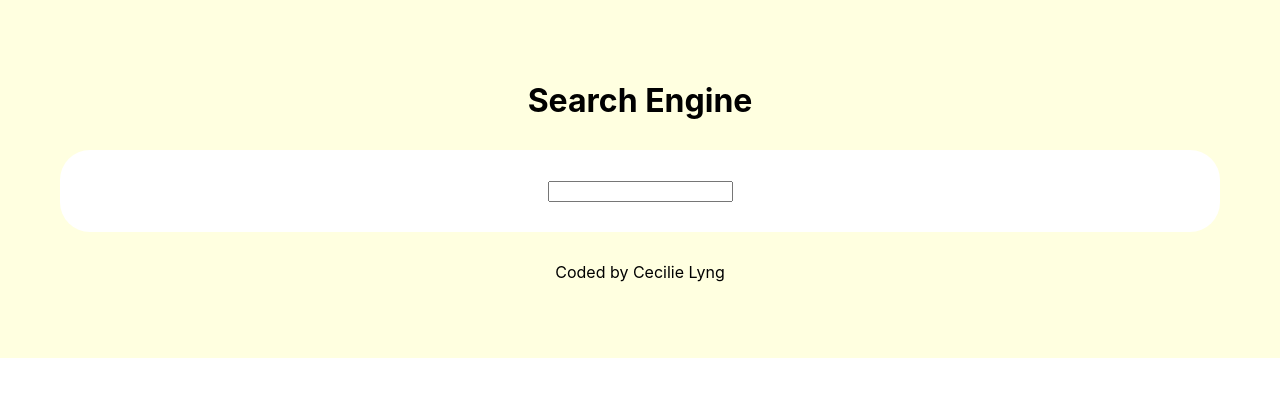
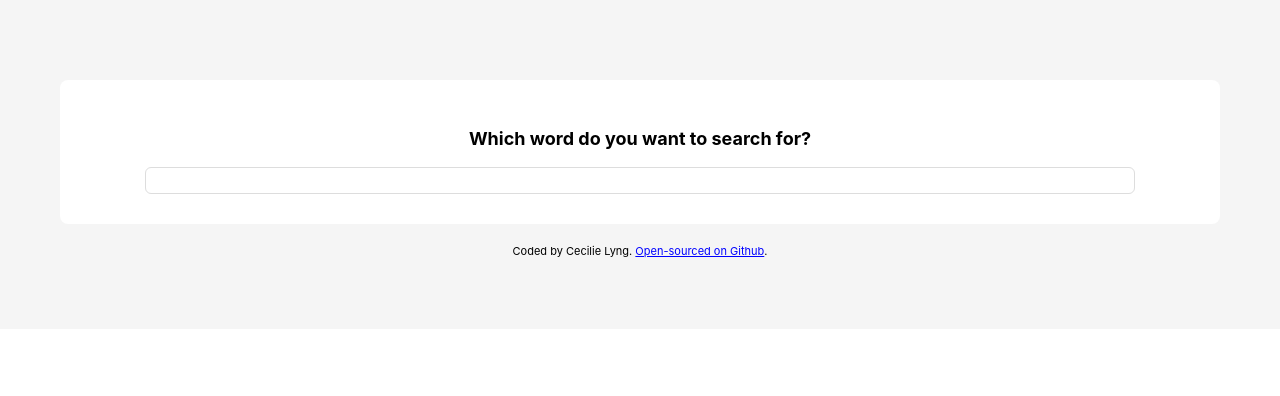
Before and after one commit to ceciliedreyer/react-dictionary, a React (Create React App) app: page / in a window 1280 px wide. Shown: the top 396 px of the page. Built offline with nearby package versions, Linux system fonts and the light colour scheme.

Commit message:
Added css styling to search form and results

```diff
--- a/src/App.css
+++ b/src/App.css
@@ -1,5 +1,5 @@
 .App {
-  background: lightyellow;
+  background: whitesmoke;
   padding: 60px;
 }
 
@@ -7,13 +7,11 @@ header {
   text-align: center;
 }
 
-main {
-  margin: 30px 0;
-  padding: 30px;
-  background: white;
-  border-radius: 30px;
+footer {
+  text-align: center;
+  font-size: 11px;
 }
 
-footer {
-  text-align: center;
+a {
+  color: blue;
 }
--- a/src/App.js
+++ b/src/App.js
@@ -5,14 +5,17 @@ function App() {
   return (
     <div className="App">
       <div className="container">
-        <header>
-          <h1>Search Engine</h1>
-        </header>
         <main>
           <Dictionary />
         </main>
         <footer className="text-center">
-          <p>Coded by Cecilie Lyng</p>
+          <p>
+            Coded by Cecilie Lyng.{" "}
+            <a href="https://github.com/ceciliedreyer/react-dictionary">
+              Open-sourced on Github
+            </a>
+            .
+          </p>
         </footer>
       </div>
     </div>
--- a/src/Dictionary.css
+++ b/src/Dictionary.css
@@ -1,3 +1,23 @@
-form {
+.Dictionary h1 {
   text-align: center;
+  font-size: 18px;
+  line-height: 1.5;
 }
+.Dictionary form {
+  text-align: center;
+  max-width: 100%;
+}
+
+.Dictionary form input {
+  width: 90%;
+  border: 1px solid #ddd;
+  padding: 5px 10px;
+  border-radius: 6px;
+}
+
+.Dictionary section {
+  margin: 20px 0;
+  padding: 30px;
+  background: white;
+  border-radius: 8px;
+}
--- a/src/Dictionary.js
+++ b/src/Dictionary.js
@@ -28,9 +28,12 @@ export default function Dictionary() {
 
   return (
     <div className="Dictionary">
-      <form onSubmit={search}>
-        <input type="search" onChange={updateWord} />
-      </form>
+      <section>
+        <h1>Which word do you want to search for?</h1>
+        <form onSubmit={search}>
+          <input type="search" onChange={updateWord} />
+        </form>
+      </section>
       <Results data={results} />
     </div>
   );
--- /dev/null
+++ b/src/Results.css
@@ -0,0 +1,34 @@
+.Results section {
+  margin: 20px 0;
+  padding: 20px;
+  background: white;
+  border-radius: 8px;
+}
+
+.Results h2 {
+  font-size: 38px;
+  line-height: 1.5;
+  margin: 0;
+}
+
+.Results h4 {
+  font-size: 18px;
+  line-height: 1.5;
+  margin: 10px 0;
+}
+
+.Results p {
+  margin: 0;
+}
+
+.Results ul {
+  margin: 0;
+  padding: 0;
+}
+.Results li {
+  display: inline-block;
+  margin: 20px 10px 10px 0px;
+  padding: 0;
+  font-style: italic;
+  opacity: 0.6;
+}
--- a/src/Results.js
+++ b/src/Results.js
@@ -1,5 +1,7 @@
 import React from "react";
 import Meaning from "./Meaning";
+
+import "./Results.css";
 
 export default function Results(props) {
   console.log(props.data);
@@ -7,12 +9,16 @@ export default function Results(props) {
   if (props.data) {
     return (
       <div className="Results">
-        <h2>{props.data.word}</h2>
-
+        <section>
+          <h2>{props.data.word}</h2>
+          <p>{props.data.phonetic}</p>
+        </section>
         {props.data.meanings.map(function (meaning, index) {
           return (
             <div key={index}>
-              <Meaning data={meaning} />
+              <section>
+                <Meaning data={meaning} />
+              </section>
             </div>
           );
         })}
```
